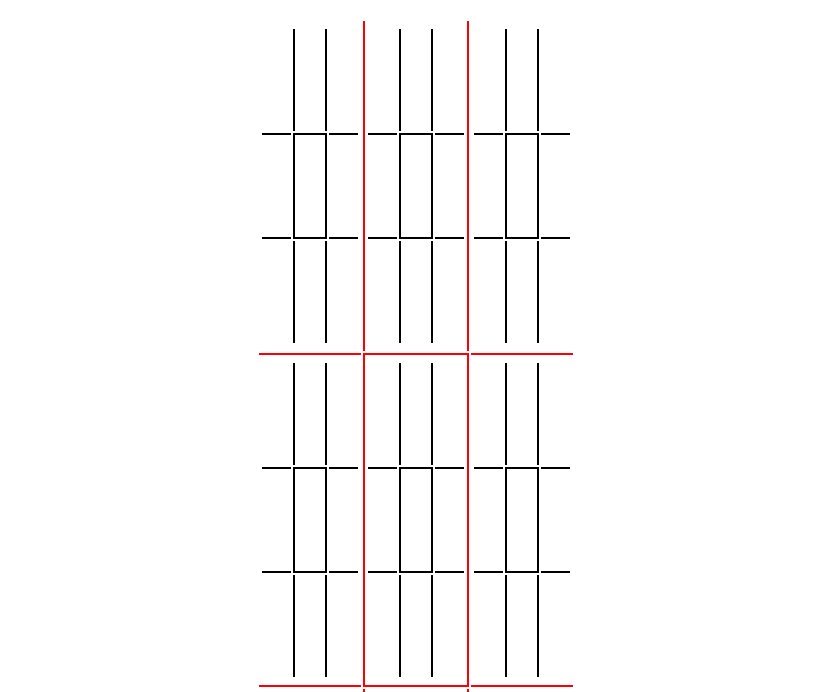
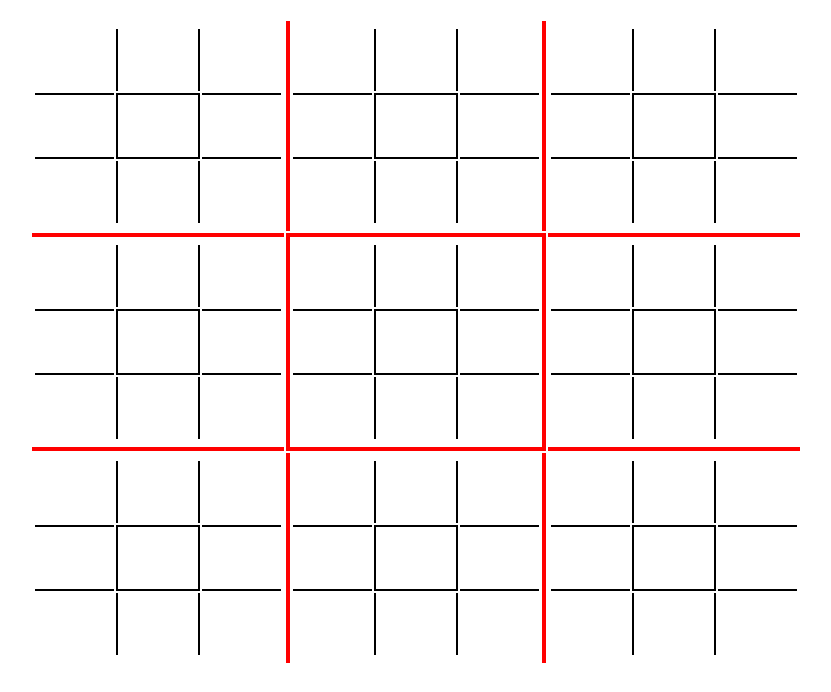
Before and after one commit to chostudio/UltimateTicTacToe, a plain HTML site: page index.html in a window 1280 px wide. Shown: the part 61-753 px from the top of the page, without its empty margins (224-1055 px from the left). Drawn offline with Linux system fonts and the light colour scheme.

Commit message:
fixing up border and thickenned inside borders

```diff
--- a/index.html
+++ b/index.html
@@ -33,7 +33,7 @@
                 </table>
 
             </td>
-            <td class="vert red">
+            <td class="vertred">
                 <table>
                     <tr>
                         <td></td>
@@ -75,7 +75,7 @@
             </td>
         </tr>
         <tr>
-            <td class="hori red">
+            <td class="horired">
                 <table>
                     <tr>
                         <td></td>
@@ -95,7 +95,7 @@
                 </table>
 
             </td>
-            <td class="hori vert red">
+            <td class="horired vertred">
                 <table>
                     <tr>
                         <td></td>
@@ -115,7 +115,7 @@
                 </table>
 
             </td>
-            <td class="hori red">
+            <td class="horired">
                 <table>
                     <tr>
                         <td></td>
@@ -157,7 +157,7 @@
                 </table>
 
             </td>
-            <td class="vert red">
+            <td class="vertred">
                 <table>
                     <tr>
                         <td></td>
--- a/style.css
+++ b/style.css
@@ -3,8 +3,8 @@ h1 {
 }
 
 td {
-    width: 100px;
-    height: 100px;
+    width: 250px;
+    height: 60px;
 }
 table {
     margin: 5px auto;
@@ -13,13 +13,24 @@ table {
 .vert {
     border-left: 2px solid black;
     border-right: 2px solid black;
+    height: 60px;
 }
 
 .hori {
     border-top: 2px solid black;
     border-bottom: 2px solid black;
+    width: 250px;
 }
 
 .red {
     border-color: red;
 }
+.vertred{
+    border-left: 4px solid red;
+    border-right: 4px solid red;
+
+}
+.horired{
+    border-top: 4px solid red;
+    border-bottom: 4px solid red;
+}
```
